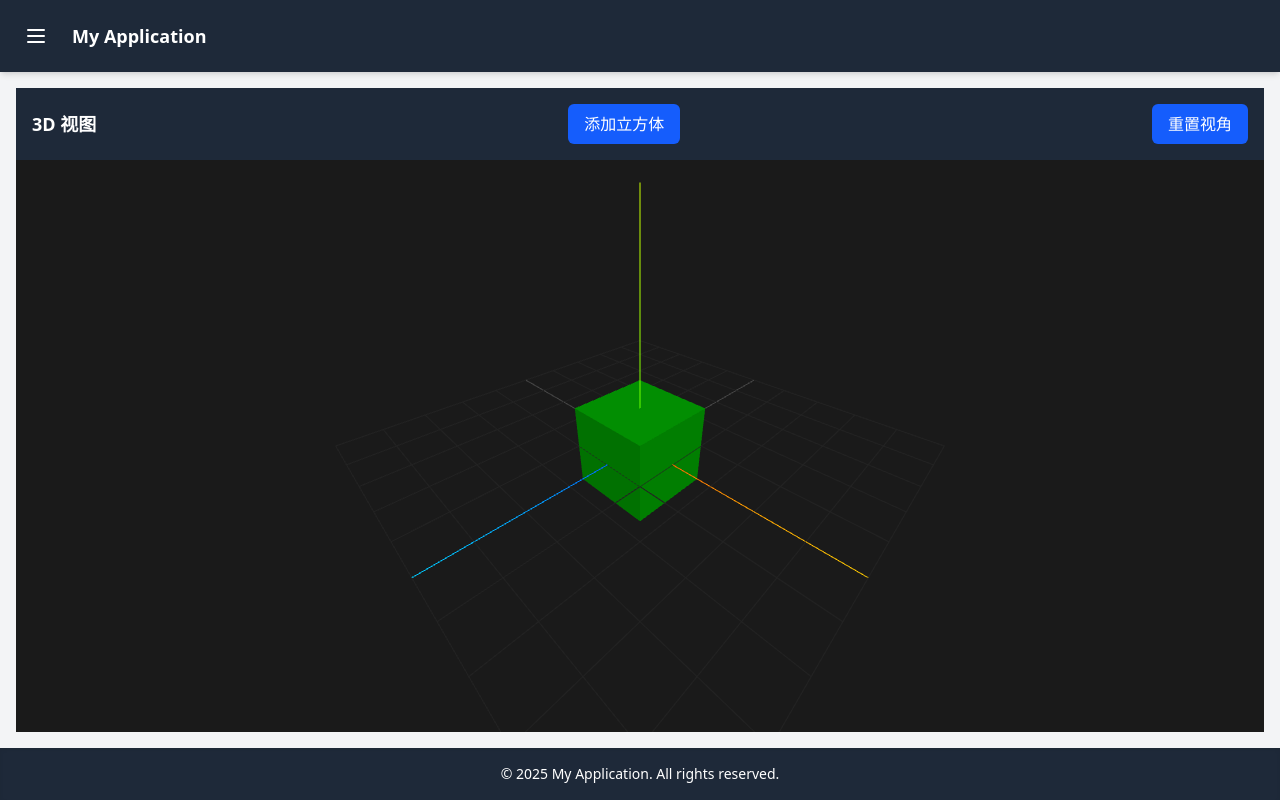
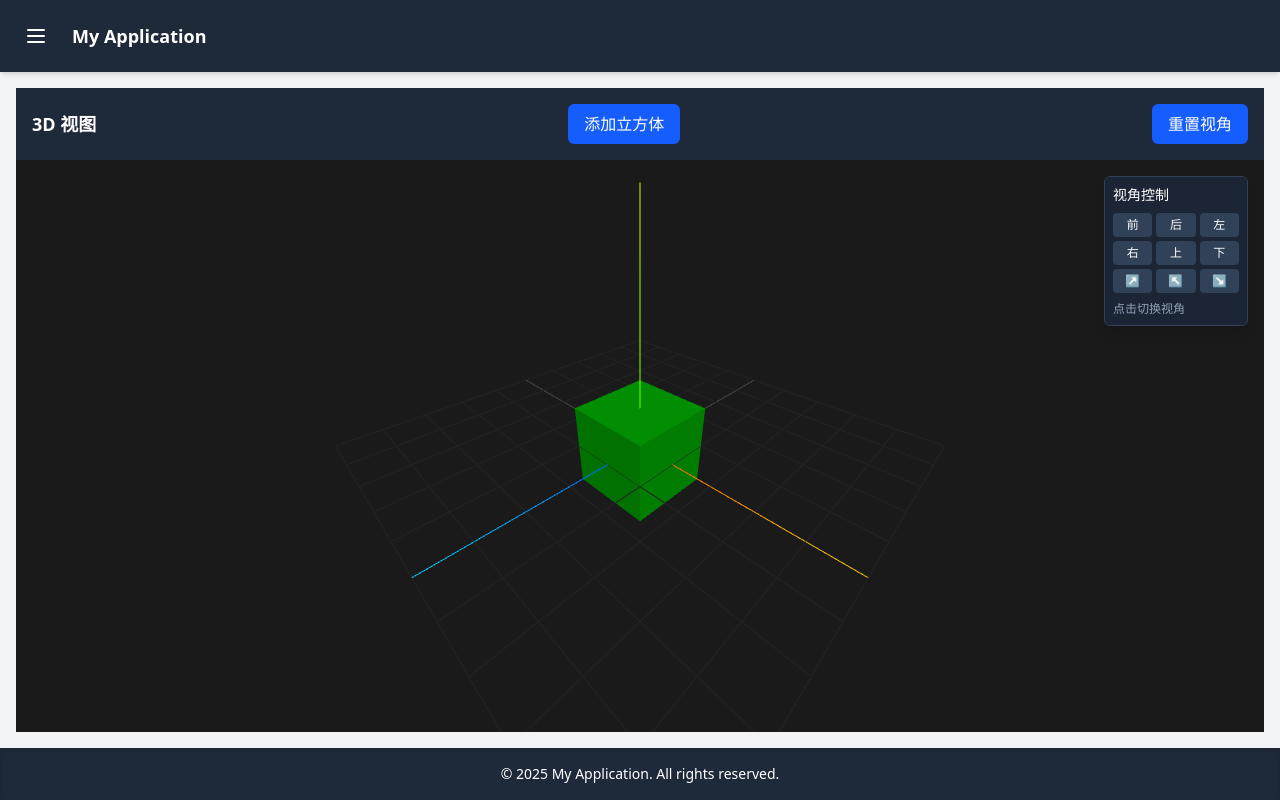
Before and after one commit to firestige/alu_frame_forge, a React (Vite) app in the folder web-app/: page /designer in a window 1280 px wide. Built offline with nearby package versions, Linux system fonts and the light colour scheme.

Commit message:
添加视角快速切换能力

```diff
--- /dev/null
+++ b/web-app/src/components/camera/ControlPanel.tsx
@@ -0,0 +1,64 @@
+import * as React from 'react';
+
+export type ViewPos = { x: number; y: number; z: number };
+
+type ControlPanelProps = {
+  onView: (pos: ViewPos) => void;
+};
+
+const presets: { id: string; label: string; pos: ViewPos; title?: string }[] = [
+  { id: 'front', label: '前', pos: { x: 0, y: 0, z: 5 }, title: 'Front' },
+  { id: 'back', label: '后', pos: { x: 0, y: 0, z: -5 }, title: 'Back' },
+  { id: 'left', label: '左', pos: { x: -5, y: 0, z: 0 }, title: 'Left' },
+  { id: 'right', label: '右', pos: { x: 5, y: 0, z: 0 }, title: 'Right' },
+  { id: 'top', label: '上', pos: { x: 0, y: 5, z: 0 }, title: 'Top' },
+  { id: 'bottom', label: '下', pos: { x: 0, y: -5, z: 0 }, title: 'Bottom' },
+  {
+    id: 'ne',
+    label: '↗',
+    pos: { x: 5, y: 5, z: 5 },
+    title: 'Right-Top-Front',
+  },
+  {
+    id: 'nw',
+    label: '↖',
+    pos: { x: -5, y: 5, z: 5 },
+    title: 'Left-Top-Front',
+  },
+  {
+    id: 'se',
+    label: '↘',
+    pos: { x: 5, y: -5, z: 5 },
+    title: 'Right-Bottom-Front',
+  },
+];
+
+const ControlPanel: React.FC<ControlPanelProps> = ({ onView }) => {
+  return (
+    <div
+      className="absolute right-4 top-4 z-20"
+      style={{
+        pointerEvents: 'auto',
+      }}
+    >
+      <div className="bg-slate-800/80 border border-slate-700 rounded-md p-2 shadow-lg backdrop-blur-sm w-36">
+        <div className="text-sm font-medium text-white mb-2">视角控制</div>
+        <div className="grid grid-cols-3 gap-1">
+          {presets.map(p => (
+            <button
+              key={p.id}
+              title={p.title}
+              onClick={() => onView(p.pos)}
+              className="text-xs text-white bg-slate-700 hover:bg-slate-600 active:bg-slate-500 rounded-sm py-1 transition-colors"
+            >
+              {p.label}
+            </button>
+          ))}
+        </div>
+        <div className="mt-2 text-xs text-slate-400">点击切换视角</div>
+      </div>
+    </div>
+  );
+};
+
+export default ControlPanel;
--- a/web-app/src/pages/DesignerPage.tsx
+++ b/web-app/src/pages/DesignerPage.tsx
@@ -1,11 +1,12 @@
 import * as React from 'react';
 import { use3DViewer } from '../hooks/use3DViewer';
 import * as THREE from 'three';
+import ControlPanel from '../components/camera/ControlPanel.tsx';
 
 const DesignerPage: React.FC = () => {
   const containerRef = React.useRef<HTMLDivElement>(null);
-  const { resetCamera, getScene } = use3DViewer({
-    containerRef,
+  const { resetCamera, getScene, getCamera } = use3DViewer({
+    containerRef: containerRef as React.RefObject<HTMLDivElement>,
     backgroundColor: 0x1a1a1a,
     cameraPosition: { x: 5, y: 5, z: 5 },
     orbitControls: {
@@ -35,6 +36,16 @@ const DesignerPage: React.FC = () => {
     scene.add(cube);
   }, [getScene]);
 
+  const onViewChange = React.useCallback(
+    (pos: { x: number; y: number; z: number }) => {
+      const camera = getCamera();
+      if (!camera) return;
+      camera.position.set(pos.x, pos.y, pos.z);
+      camera.lookAt(0, 0, 0);
+    },
+    [getCamera]
+  );
+
   return (
     <div className="w-full h-full flex flex-col">
       <div className="p-4 bg-gray-800 text-white flex items-center justify-between">
@@ -52,7 +63,9 @@ const DesignerPage: React.FC = () => {
           重置视角
         </button>
       </div>
-      <div ref={containerRef} className="flex-1 w-full" />
+      <div ref={containerRef} className="flex-1 w-full relative">
+        <ControlPanel onView={onViewChange} />
+      </div>
     </div>
   );
 };
```
